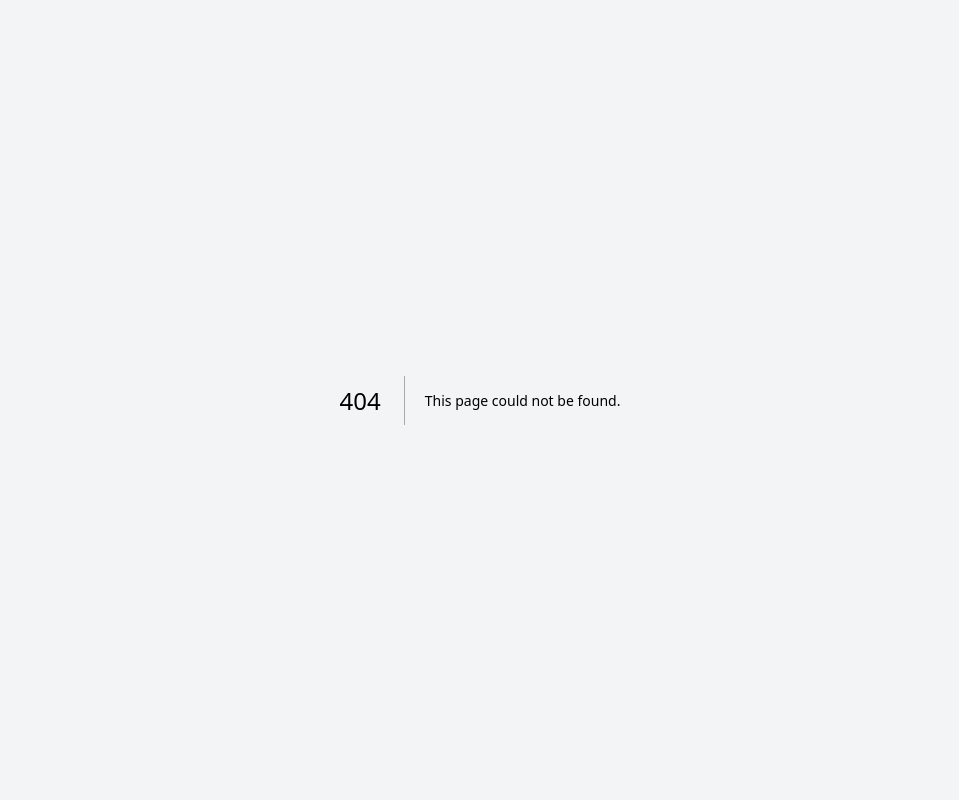
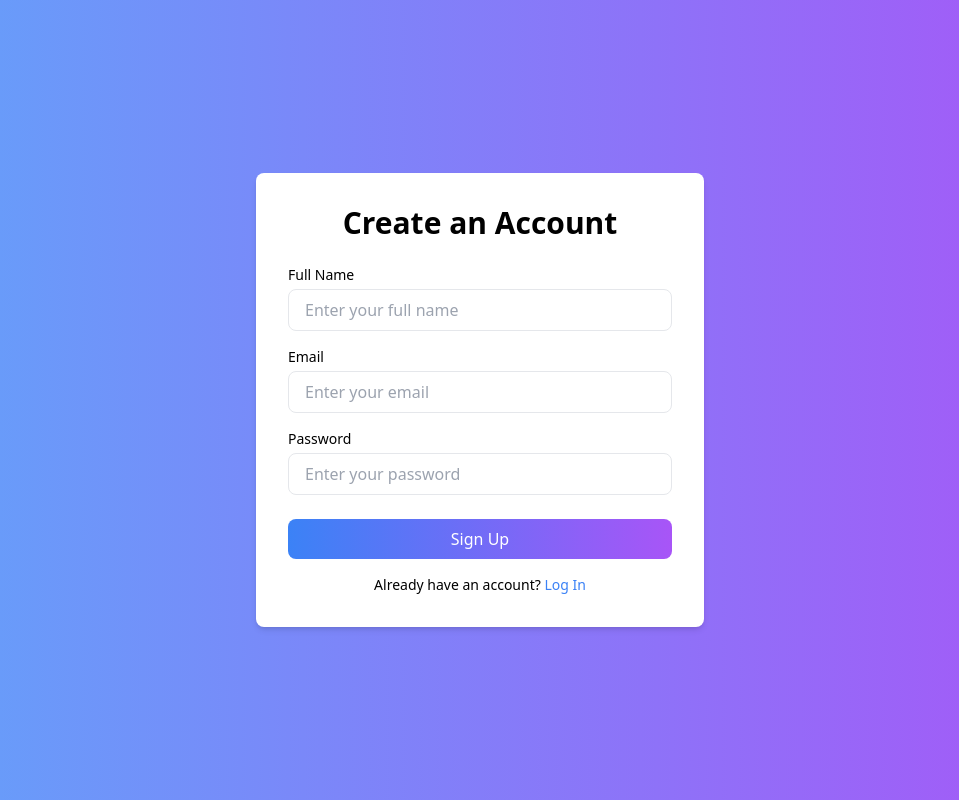
Before and after one commit to esdeguzman/todoer, a Next.js app: page /components/Register in a window 1280 px wide. Before the commit this address had no page. Shown: the whole page, without its empty margins (160-1119 px from the left). Built offline with nearby package versions, Linux system fonts and the light colour scheme.

Commit message:
Added Register page

```diff
--- /dev/null
+++ b/src/pages/components/Register.jsx
@@ -0,0 +1,48 @@
+import React from 'react';
+
+function Register () {
+  return (
+    <div className="min-h-screen flex items-center justify-center bg-gradient-to-r from-blue-400 to-purple-500">
+      <div className="bg-white p-8 rounded-lg shadow-md w-full max-w-md">
+        <h2 className="text-3xl font-semibold mb-6 text-center">Create an Account</h2>
+        <form>
+          <div className="mb-4">
+            <label className="block text-sm font-medium mb-1">Full Name</label>
+            <input
+              type="text"
+              className="w-full px-4 py-2 border rounded-lg focus:outline-none focus:border-blue-500"
+              placeholder="Enter your full name"
+            />
+          </div>
+          <div className="mb-4">
+            <label className="block text-sm font-medium mb-1">Email</label>
+            <input
+              type="email"
+              className="w-full px-4 py-2 border rounded-lg focus:outline-none focus:border-blue-500"
+              placeholder="Enter your email"
+            />
+          </div>
+          <div className="mb-6">
+            <label className="block text-sm font-medium mb-1">Password</label>
+            <input
+              type="password"
+              className="w-full px-4 py-2 border rounded-lg focus:outline-none focus:border-blue-500"
+              placeholder="Enter your password"
+            />
+          </div>
+          <button
+            type="submit"
+            className="w-full py-2 bg-gradient-to-r from-blue-500 to-purple-500 text-white rounded-lg hover:from-blue-600 hover:to-purple-600 focus:outline-none"
+          >
+            Sign Up
+          </button>
+        </form>
+        <p className="text-sm text-center mt-4">
+          Already have an account? <a href="#" className="text-blue-500 hover:underline">Log In</a>
+        </p>
+      </div>
+    </div>
+  );
+};
+
+export default Register;
```
